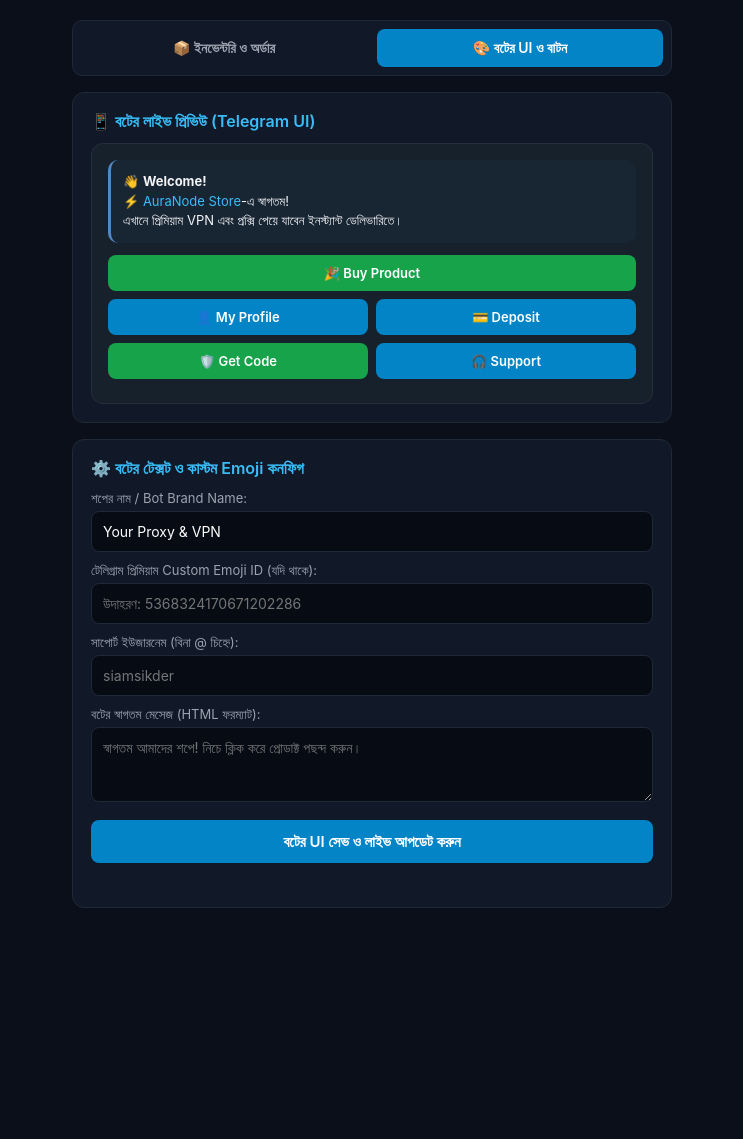
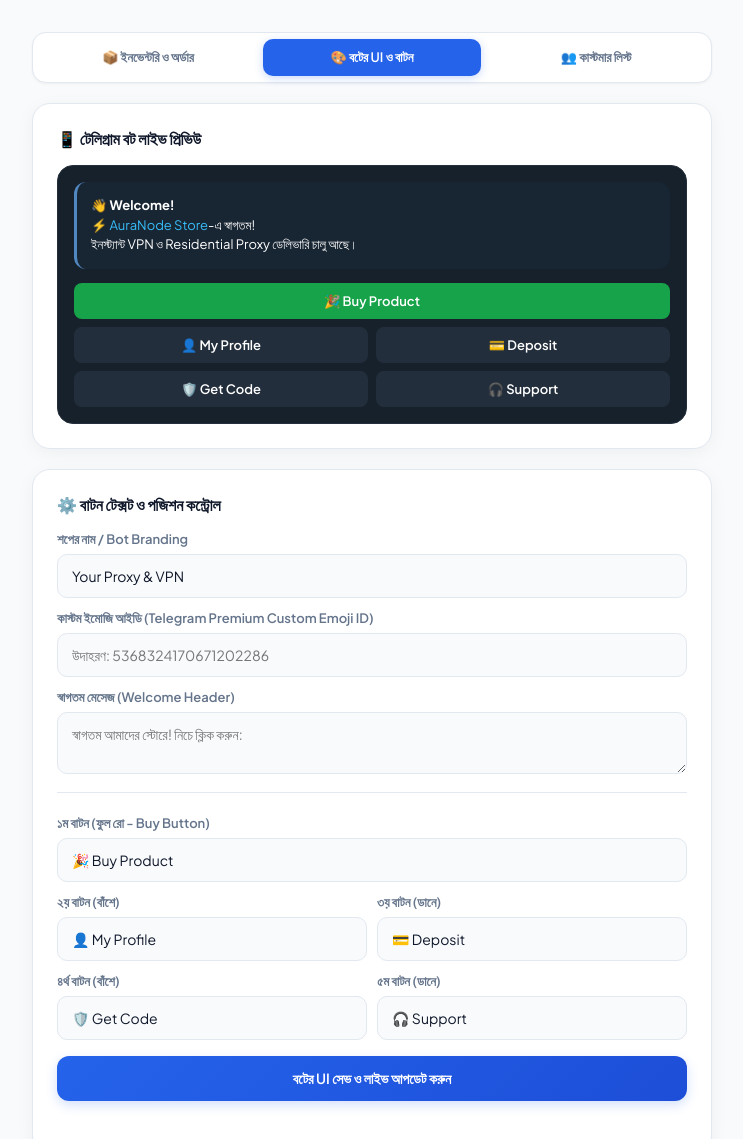
Before and after one commit to siamsikder4/AuraNode, a plain HTML site: page bot-ui.html in a window 1280 px wide. Shown: the top 1139 px of the page, without its empty margins (268-1011 px from the left). Before the commit the page ends 928 px from the top, so only its background shows below. Drawn offline with Linux system fonts and the light colour scheme; no server answers.

Commit message:
Update bot-ui.html

```diff
--- a/bot-ui.html
+++ b/bot-ui.html
@@ -3,50 +3,56 @@
 <head>
   <meta charset="UTF-8">
   <meta name="viewport" content="width=device-width, initial-scale=1.0">
-  <title>AuraNode - Bot UI Designer</title>
+  <title>AuraNode - Bot UI & Button Customizer</title>
+  <link rel="preconnect" href="https://fonts.googleapis.com">
+  <link rel="preconnect" href="https://fonts.gstatic.com" crossorigin>
+  <link href="https://fonts.googleapis.com/css2?family=Plus+Jakarta+Sans:wght@400;500;600;700&display=swap" rel="stylesheet">
   <style>
     :root {
-      --bg: #0b0f19;
-      --card-bg: #111827;
-      --border: #1f2937;
-      --accent: #38bdf8;
-      --text: #f3f4f6;
-      --text-muted: #9ca3af;
-      --btn-green: #16a34a;
-      --btn-blue: #0284c7;
-      --btn-red: #dc2626;
+      --bg: #f8fafc;
+      --card-bg: #ffffff;
+      --border: #e2e8f0;
+      --text-main: #0f172a;
+      --text-muted: #64748b;
+      --primary: #2563eb;
+      --success: #10b981;
+      --shadow-sm: 0 1px 3px rgba(0,0,0,0.05);
+      --shadow-md: 0 4px 20px -2px rgba(15, 23, 42, 0.06);
     }
-    * { box-sizing: border-box; margin: 0; padding: 0; font-family: -apple-system, BlinkMacSystemFont, "Segoe UI", Roboto, sans-serif; }
-    body { background: var(--bg); color: var(--text); padding: 20px 14px; display: flex; justify-content: center; }
-    .container { width: 100%; max-width: 600px; display: flex; flex-direction: column; gap: 16px; }
+    * { box-sizing: border-box; margin: 0; padding: 0; font-family: 'Plus Jakarta Sans', sans-serif; }
+    body { background: var(--bg); color: var(--text-main); padding: 32px 16px; display: flex; justify-content: center; min-height: 100vh; }
+    .container { width: 100%; max-width: 680px; display: flex; flex-direction: column; gap: 20px; }
 
-    /* Top Navbar */
-    .nav { display: flex; gap: 10px; background: var(--card-bg); padding: 8px; border-radius: 10px; border: 1px solid var(--border); }
-    .nav a { flex: 1; text-align: center; text-decoration: none; padding: 10px; font-size: 14px; font-weight: 600; border-radius: 8px; color: var(--text-muted); }
-    .nav a.active { background: #0284c7; color: #fff; }
+    /* Top Navigation */
+    .nav { display: flex; background: var(--card-bg); padding: 6px; border-radius: 14px; border: 1px solid var(--border); box-shadow: var(--shadow-sm); gap: 6px; }
+    .nav a { flex: 1; text-align: center; text-decoration: none; padding: 10px 12px; font-size: 13px; font-weight: 600; border-radius: 10px; color: var(--text-muted); transition: 0.2s; }
+    .nav a.active { background: var(--primary); color: #fff; box-shadow: 0 2px 8px rgba(37,99,235,0.25); }
+    .nav a:hover:not(.active) { background: #f1f5f9; color: var(--text-main); }
 
-    .card { background: var(--card-bg); border: 1px solid var(--border); border-radius: 12px; padding: 18px; }
-    .card-title { font-size: 16px; font-weight: 600; color: var(--accent); margin-bottom: 12px; }
-    label { display: block; font-size: 13px; color: var(--text-muted); margin: 10px 0 4px; }
-    input, textarea {
-      width: 100%; padding: 11px; background: #070b14; border: 1px solid var(--border);
-      border-radius: 8px; color: #fff; font-size: 14px;
+    .card { background: var(--card-bg); border: 1px solid var(--border); border-radius: 18px; padding: 24px; box-shadow: var(--shadow-md); }
+    .card-title { font-size: 16px; font-weight: 700; margin-bottom: 16px; display: flex; justify-content: space-between; align-items: center; }
+
+    /* Telegram Live Preview Mockup */
+    .preview-phone { background: #17212b; border-radius: 16px; padding: 16px; border: 1px solid #242f3d; color: #fff; }
+    .preview-msg { background: #182533; border-radius: 12px; padding: 14px; font-size: 13px; line-height: 1.5; border-left: 3px solid #5288c1; margin-bottom: 14px; }
+    .mock-keyboard { display: flex; flex-direction: column; gap: 8px; }
+    .mock-btn { background: #232e3c; color: #fff; padding: 10px; border-radius: 8px; text-align: center; font-size: 13px; font-weight: 600; }
+    .mock-btn.top-btn { background: #16a34a; }
+    .btn-row { display: grid; grid-template-columns: 1fr 1fr; gap: 8px; }
+
+    label { display: block; font-size: 13px; font-weight: 600; color: var(--text-muted); margin: 12px 0 6px; }
+    input, textarea, select {
+      width: 100%; padding: 12px 14px; background: #f8fafc; border: 1px solid var(--border);
+      border-radius: 10px; font-size: 14px; color: var(--text-main); outline: none; transition: 0.2s;
     }
-    input:focus, textarea:focus { border-color: var(--accent); outline: none; }
+    input:focus, textarea:focus, select:focus { border-color: var(--primary); background: #fff; }
     button {
-      width: 100%; padding: 12px; background: #0284c7; color: white; border: none;
-      border-radius: 8px; font-size: 15px; font-weight: 600; cursor: pointer; margin-top: 14px;
+      width: 100%; padding: 13px; background: linear-gradient(135deg, var(--primary) 0%, #1d4ed8 100%);
+      color: #fff; border: none; border-radius: 12px; font-size: 14px; font-weight: 600; cursor: pointer; margin-top: 16px;
+      box-shadow: 0 4px 12px rgba(37,99,235,0.2); transition: 0.2s;
     }
-    button:hover { background: #0369a1; }
-
-    /* Live Preview Telegram Mobile UI Mockup */
-    .preview-box { background: #17212b; border-radius: 12px; padding: 16px; border: 1px solid #242f3d; }
-    .tg-msg { background: #182533; border-radius: 10px; padding: 12px; font-size: 13px; line-height: 1.5; border-left: 3px solid #5288c1; margin-bottom: 12px; }
-    .btn-row { display: grid; grid-template-columns: 1fr 1fr; gap: 8px; margin-bottom: 8px; }
-    .mock-btn { background: var(--btn-blue); color: #fff; padding: 10px; border-radius: 8px; text-align: center; font-size: 13px; font-weight: 600; }
-    .mock-btn.green { background: var(--btn-green); }
-    .mock-btn.red { background: var(--btn-red); }
-    .status-msg { font-size: 13px; text-align: center; margin-top: 8px; min-height: 18px; color: #4ade80; }
+    button:hover { transform: translateY(-1px); box-shadow: 0 6px 16px rgba(37,99,235,0.3); }
+    .status-msg { font-size: 13px; text-align: center; margin-top: 10px; min-height: 18px; font-weight: 600; }
   </style>
 
   <script type="module">
@@ -65,88 +71,131 @@
     const app = initializeApp(firebaseConfig);
     const db = getFirestore(app);
 
-    // UI সেটিংস লোড করা
+    // রিয়েলটাইমে বটের UI কনফিগ লোড
     onSnapshot(doc(db, "bot_ui", "settings"), (docSnap) => {
       if (docSnap.exists()) {
         const d = docSnap.data();
-        if (d.shop_title) document.getElementById("shopTitle").value = d.shop_title;
-        if (d.support_user) document.getElementById("supportUser").value = d.support_user;
-        if (d.emoji_id) document.getElementById("emojiId").value = d.emoji_id;
+        if (d.shop_name) document.getElementById("shopName").value = d.shop_name;
         if (d.welcome_text) document.getElementById("welcomeText").value = d.welcome_text;
+        if (d.custom_emoji_id) document.getElementById("customEmojiId").value = d.custom_emoji_id;
+        if (d.btn_buy) document.getElementById("btnBuy").value = d.btn_buy;
+        if (d.btn_profile) document.getElementById("btnProfile").value = d.btn_profile;
+        if (d.btn_deposit) document.getElementById("btnDeposit").value = d.btn_deposit;
+        if (d.btn_code) document.getElementById("btnCode").value = d.btn_code;
+        if (d.btn_support) document.getElementById("btnSupport").value = d.btn_support;
         updatePreview();
       }
     });
 
-    window.saveBotUi = async function() {
-      const shop_title = document.getElementById("shopTitle").value.trim();
-      const support_user = document.getElementById("supportUser").value.trim();
-      const emoji_id = document.getElementById("emojiId").value.trim();
-      const welcome_text = document.getElementById("welcomeText").value.trim();
-      const status = document.getElementById("statusMsg");
-
-      status.innerText = "সংরক্ষণ হচ্ছে...";
-      try {
-        await setDoc(doc(db, "bot_ui", "settings"), {
-          shop_title, support_user, emoji_id, welcome_text, updatedAt: new Date()
-        }, { merge: true });
-        status.innerText = "বট UI কনফিগ ক্লাউডে আপডেট হয়েছে!";
-      } catch (e) {
-        status.innerText = "সমস্যা: " + e.message;
-      }
+    window.updatePreview = function() {
+      document.getElementById("prevShopName").innerText = document.getElementById("shopName").value || "AuraNode Store";
+      document.getElementById("prevBtnBuy").innerText = document.getElementById("btnBuy").value || "🎉 Buy Product";
+      document.getElementById("prevBtnProf").innerText = document.getElementById("btnProfile").value || "👤 My Profile";
+      document.getElementById("prevBtnDep").innerText = document.getElementById("btnDeposit").value || "💳 Deposit";
+      document.getElementById("prevBtnCode").innerText = document.getElementById("btnCode").value || "🛡️ Get Code";
+      document.getElementById("prevBtnSup").innerText = document.getElementById("btnSupport").value || "🎧 Support";
     };
 
-    window.updatePreview = function() {
-      const title = document.getElementById("shopTitle").value || "AuraNode Store";
-      document.getElementById("prevTitle").innerText = title;
+    window.saveBotUi = async function() {
+      const status = document.getElementById("statusMsg");
+      status.style.color = "var(--text-muted)";
+      status.innerText = "সংরক্ষণ করা হচ্ছে...";
+
+      const settings = {
+        shop_name: document.getElementById("shopName").value.trim(),
+        welcome_text: document.getElementById("welcomeText").value.trim(),
+        custom_emoji_id: document.getElementById("customEmojiId").value.trim(),
+        btn_buy: document.getElementById("btnBuy").value.trim(),
+        btn_profile: document.getElementById("btnProfile").value.trim(),
+        btn_deposit: document.getElementById("btnDeposit").value.trim(),
+        btn_code: document.getElementById("btnCode").value.trim(),
+        btn_support: document.getElementById("btnSupport").value.trim(),
+        updatedAt: new Date()
+      };
+
+      try {
+        await setDoc(doc(db, "bot_ui", "settings"), settings, { merge: true });
+        status.style.color = "var(--success)";
+        status.innerText = "বটের বাটন ও UI সফলভাবে আপডেট হয়েছে! বটে সরাসরি পরিবর্তন কার্যকর হবে।";
+      } catch (e) {
+        status.style.color = "#ef4444";
+        status.innerText = "ত্রুটি: " + e.message;
+      }
     };
   </script>
 </head>
 <body>
 
 <div class="container">
-  <!-- Navbar -->
+  <!-- Top Navigation -->
   <div class="nav">
     <a href="index.html">📦 ইনভেন্টরি ও অর্ডার</a>
     <a href="bot-ui.html" class="active">🎨 বটের UI ও বাটন</a>
+    <a href="customers.html">👥 কাস্টমার লিস্ট</a>
   </div>
 
   <!-- লাইভ প্রিভিউ -->
   <div class="card">
-    <div class="card-title">📱 বটের লাইভ প্রিভিউ (Telegram UI)</div>
-    <div class="preview-box">
-      <div class="tg-msg">
+    <div class="card-title">📱 টেলিগ্রাম বট লাইভ প্রিভিউ</div>
+    <div class="preview-phone">
+      <div class="preview-msg">
         👋 <b>Welcome!</b><br>
-        ⚡ <span id="prevTitle" style="color:#38bdf8;">AuraNode Store</span>-এ স্বাগতম!<br>
-        এখানে প্রিমিয়াম VPN এবং প্রক্সি পেয়ে যাবেন ইনস্ট্যান্ট ডেলিভারিতে।
+        ⚡ <span id="prevShopName" style="color:#38bdf8;">AuraNode Store</span>-এ স্বাগতম!<br>
+        ইনস্ট্যান্ট VPN ও Residential Proxy ডেলিভারি চালু আছে।
       </div>
-      <!-- বটের বাটন লেআউট -->
-      <div class="mock-btn green" style="margin-bottom:8px;">🎉 Buy Product</div>
-      <div class="btn-row">
-        <div class="mock-btn">👤 My Profile</div>
-        <div class="mock-btn">💳 Deposit</div>
-      </div>
-      <div class="btn-row">
-        <div class="mock-btn green">🛡️ Get Code</div>
-        <div class="mock-btn">🎧 Support</div>
+      <div class="mock-keyboard">
+        <div id="prevBtnBuy" class="mock-btn top-btn">🎉 Buy Product</div>
+        <div class="btn-row">
+          <div id="prevBtnProf" class="mock-btn">👤 My Profile</div>
+          <div id="prevBtnDep" class="mock-btn">💳 Deposit</div>
+        </div>
+        <div class="btn-row">
+          <div id="prevBtnCode" class="mock-btn">🛡️ Get Code</div>
+          <div id="prevBtnSup" class="mock-btn">🎧 Support</div>
+        </div>
       </div>
     </div>
   </div>
 
-  <!-- কাস্টমাইজেশন ফর্ম -->
+  <!-- বাটন এবং মেসেজ কাস্টমাইজার -->
   <div class="card">
-    <div class="card-title">⚙️ বটের টেক্সট ও কাস্টম Emoji কনফিগ</div>
+    <div class="card-title">⚙️ বাটন টেক্সট ও পজিশন কন্ট্রোল</div>
 
-    <label>শপের নাম / Bot Brand Name:</label>
-    <input type="text" id="shopTitle" value="Your Proxy & VPN" oninput="updatePreview()">
+    <label>শপের নাম / Bot Branding</label>
+    <input type="text" id="shopName" value="Your Proxy & VPN" oninput="updatePreview()">
 
-    <label>টেলিগ্রাম প্রিমিয়াম Custom Emoji ID (যদি থাকে):</label>
-    <input type="text" id="emojiId" placeholder="উদাহরণ: 5368324170671202286">
+    <label>কাস্টম ইমোজি আইডি (Telegram Premium Custom Emoji ID)</label>
+    <input type="text" id="customEmojiId" placeholder="উদাহরণ: 5368324170671202286">
 
-    <label>সাপোর্ট ইউজারনেম (বিনা @ চিহ্নে):</label>
-    <input type="text" id="supportUser" placeholder="siamsikder">
+    <label>স্বাগতম মেসেজ (Welcome Header)</label>
+    <textarea id="welcomeText" rows="2" placeholder="স্বাগতম আমাদের স্টোরে! নিচে ক্লিক করুন:"></textarea>
 
-    <label>বটের স্বাগতম মেসেজ (HTML ফরম্যাট):</label>
-    <textarea id="welcomeText" rows="3" placeholder="স্বাগতম আমাদের শপে! নিচে ক্লিক করে প্রোডাক্ট পছন্দ করুন।"></textarea>
+    <div style="margin-top: 14px; border-top: 1px solid var(--border); padding-top: 10px;">
+      <label>১ম বাটন (ফুল রো - Buy Button)</label>
+      <input type="text" id="btnBuy" value="🎉 Buy Product" oninput="updatePreview()">
+
+      <div style="display: grid; grid-template-columns: 1fr 1fr; gap: 10px;">
+        <div>
+          <label>২য় বাটন (বাঁশে)</label>
+          <input type="text" id="btnProfile" value="👤 My Profile" oninput="updatePreview()">
+        </div>
+        <div>
+          <label>৩য় বাটন (ডানে)</label>
+          <input type="text" id="btnDeposit" value="💳 Deposit" oninput="updatePreview()">
+        </div>
+      </div>
+
+      <div style="display: grid; grid-template-columns: 1fr 1fr; gap: 10px;">
+        <div>
+          <label>৪র্থ বাটন (বাঁশে)</label>
+          <input type="text" id="btnCode" value="🛡️ Get Code" oninput="updatePreview()">
+        </div>
+        <div>
+          <label>৫ম বাটন (ডানে)</label>
+          <input type="text" id="btnSupport" value="🎧 Support" oninput="updatePreview()">
+        </div>
+      </div>
+    </div>
 
     <button onclick="saveBotUi()">বটের UI সেভ ও লাইভ আপডেট করুন</button>
     <div id="statusMsg" class="status-msg"></div>
```
